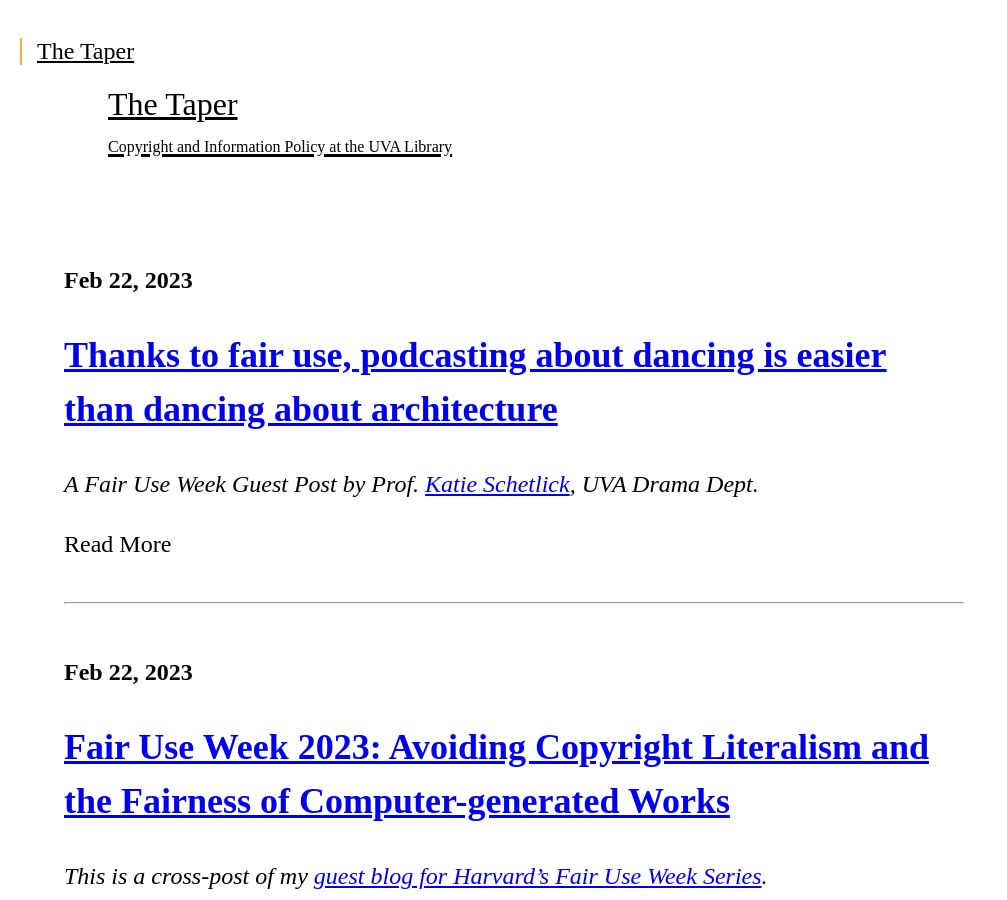
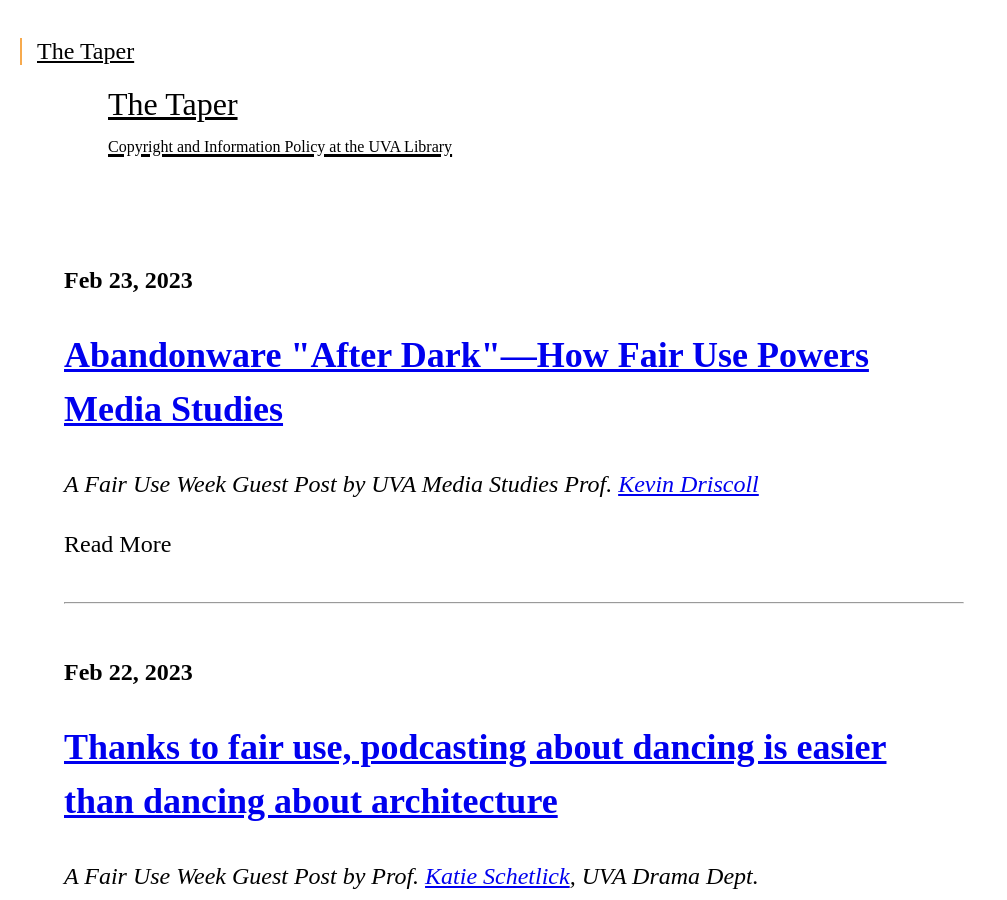
Before and after one commit to uvalib/thetaper, a Jekyll site: the page built from index.html, in a window 1280 px wide and 900 px high. Shown: the whole window, without its empty margins (0-1007 px from the left). Built offline with Jekyll 4.4.1, drawn with Linux system fonts in a browser that asks for light colours; some web fonts are replaced; comment, search, counter and statistics services are not loaded.

Commit message:
Create 2023-02-23-abandonware-after-dark-how-fair-use-powers-media-studies.md

```diff
--- a/_posts/2023-02-23-abandonware-after-dark-how-fair-use-powers-media-studies.md
+++ b/_posts/2023-02-23-abandonware-after-dark-how-fair-use-powers-media-studies.md
@@ -1,13 +1,12 @@
 ---
 layout: post
-published: false
+published: true
 comments: true
 date: '2023-02-23 16:40 -0500'
 title: Abandonware "After Dark"—How Fair Use Powers Media Studies
-categories: ''
-excerpt: ''
-excerpt_separator: ''
 ---
+*A Fair Use Week Guest Post by UVA Media Studies Prof. [Kevin Driscoll](https://kevindriscoll.info)*
+
 Fair use is essential to my everyday work. As a professor of media studies, I depend on the ability to clip, cut, quote, archive, analyze, and compare cultural materials protected by copyright. And, in most cases, I never think about copyright. Thanks to the right of fair use, I can focus on my research and teaching without ever stopping to ask permission of a rights holder or worrying about whether I am going to be sued.
 
 For this year’s [Fair Use Week](https://www.fairuseweek.org/), I would like to reflect on the implications of fair use for a different sort of cultural material: software.
@@ -47,7 +46,7 @@
 
 The social study of software pushes on the conventional boundaries of fair use. Due to the nature of running code, we could not take a “portion” of After Dark without the whole thing breaking down. Nor would a screenshot or video recording be an adequate substitute for the interactive program.
 
-Further complicating the situation, software programs are inextricably linked to their environments. We cannot run *After Dark* version 2.0 without also running the Apple Macintosh System Software 7.5.3 Revision 2. And since we don’t have access to old Macintosh computers in the classroom, we run *After Dark* in [web-based Mac emulator on the Internet Archive](http://blog.archive.org/2017/04/16/early-macintosh-emulation-comes-to-the-archive/). It’s copyrighted software (and turtles) all the way down.
+Further complicating the situation, software programs are inextricably linked to their environments. We cannot run _After Dark_ version 2.0 without also running the Apple Macintosh System Software 7.5.3 Revision 2. And since we don’t have access to old Macintosh computers in the classroom, we run *After Dark* in [web-based Mac emulator on the Internet Archive](http://blog.archive.org/2017/04/16/early-macintosh-emulation-comes-to-the-archive/). It’s copyrighted software (and turtles) all the way down.
 
 ![Screenshot of After Dark preferences pane]({{site.baseurl}}/images/04-After-Dark-Screenshot-2023-02-22.png)
 *Screenshot of the After Dark control panel and copyright notice. Source: Internet Archive, https://archive.org/details/AfterDark_mac.*
```
